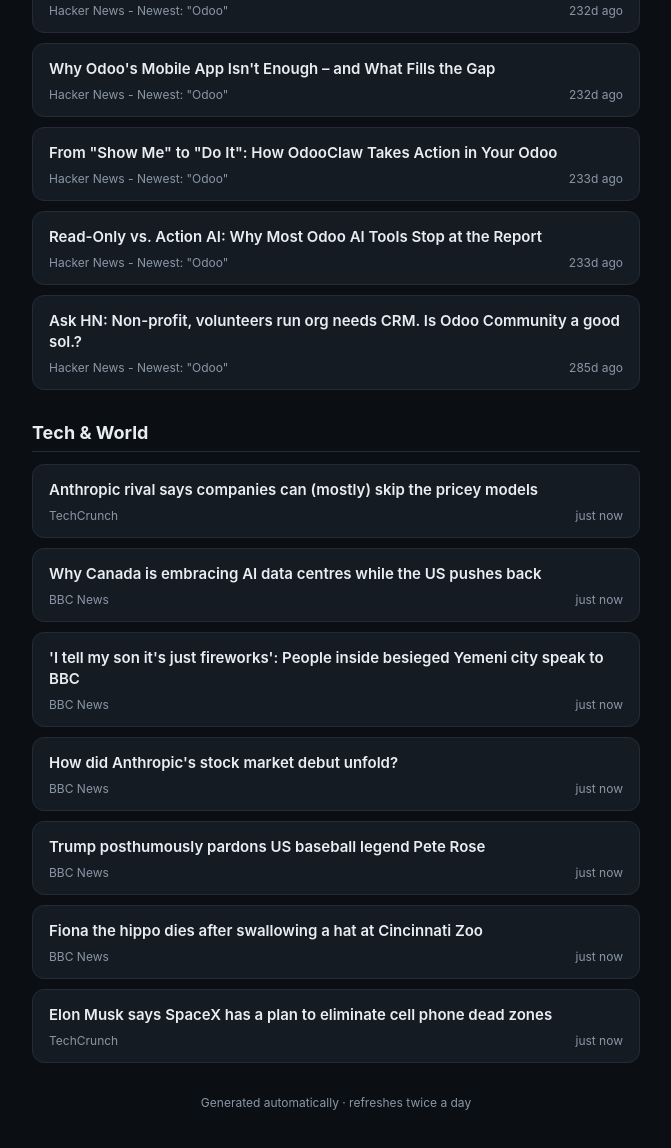
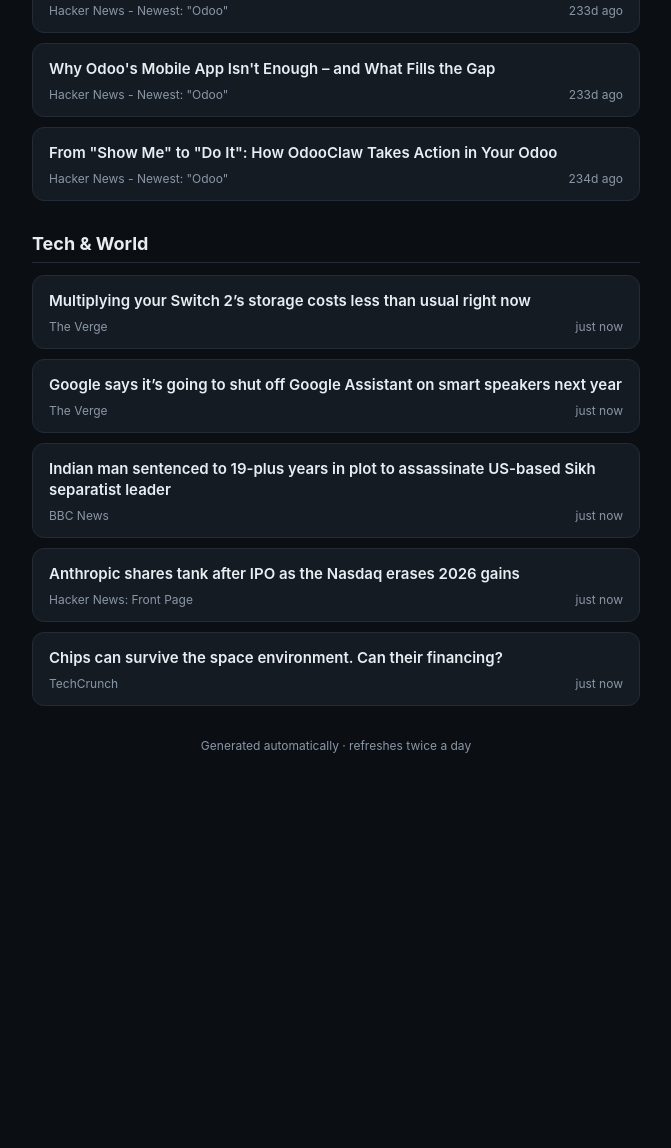
Before and after one commit to savyasachin/tech-digest_theodoobin, a plain HTML site: page docs/index.html in a window 1280 px wide. Shown: the part 398-1546 px from the top of the page, without its empty margins (304-975 px from the left). After the commit the page ends 1199 px from the top, so only its background shows below. Drawn offline with Linux system fonts and the light colour scheme.

Commit message:
Update daily digest page

```diff
--- a/docs/index.html
+++ b/docs/index.html
@@ -3,7 +3,7 @@
 <head>
 <meta charset="UTF-8">
 <meta name="viewport" content="width=device-width, initial-scale=1.0">
-<title>Full Digest - Friday, 20 November - 00:29</title>
+<title>Quick Check - Friday, 20 November - 18:25</title>
 <style>
   :root {
     color-scheme: light dark;
@@ -101,9 +101,9 @@
 </head>
 <body>
   <header>
-    <div class="eyebrow">Full Digest</div>
+    <div class="eyebrow">Quick Check</div>
     <h1>Daily Digest</h1>
-    <div class="timestamp">Friday, 20 November - 00:29 (Asia/Qatar)</div>
+    <div class="timestamp">Friday, 20 November - 18:25 (Asia/Qatar)</div>
   </header>
 
 
@@ -124,7 +124,7 @@
         <div class="card-title">Easily migrate your old custom Odoo module to a new version</div>
         <div class="card-meta">
           <span class="card-source">Hacker News - Newest: &quot;Odoo&quot;</span>
-          <span class="card-age">134d ago</span>
+          <span class="card-age">135d ago</span>
         </div>
       </a>
 
@@ -133,7 +133,7 @@
         <div class="card-title">Manage Your Odoo Operation from Your Phone in 2026</div>
         <div class="card-meta">
           <span class="card-source">Hacker News - Newest: &quot;Odoo&quot;</span>
-          <span class="card-age">232d ago</span>
+          <span class="card-age">233d ago</span>
         </div>
       </a>
 
@@ -142,7 +142,7 @@
         <div class="card-title">Why Odoo&#x27;s Mobile App Isn&#x27;t Enough – and What Fills the Gap</div>
         <div class="card-meta">
           <span class="card-source">Hacker News - Newest: &quot;Odoo&quot;</span>
-          <span class="card-age">232d ago</span>
+          <span class="card-age">233d ago</span>
         </div>
       </a>
 
@@ -151,25 +151,7 @@
         <div class="card-title">From &quot;Show Me&quot; to &quot;Do It&quot;: How OdooClaw Takes Action in Your Odoo</div>
         <div class="card-meta">
           <span class="card-source">Hacker News - Newest: &quot;Odoo&quot;</span>
-          <span class="card-age">233d ago</span>
-        </div>
-      </a>
-
-
-      <a class="card" href="https://www.odooclaw.ai/blog/read-only-vs-action-ai-why-most-odoo-ai-tools-stop-at-the-report" target="_blank" rel="noopener">
-        <div class="card-title">Read-Only vs. Action AI: Why Most Odoo AI Tools Stop at the Report</div>
-        <div class="card-meta">
-          <span class="card-source">Hacker News - Newest: &quot;Odoo&quot;</span>
-          <span class="card-age">233d ago</span>
-        </div>
-      </a>
-
-
-      <a class="card" href="https://news.ycombinator.com/item?id=46920322" target="_blank" rel="noopener">
-        <div class="card-title">Ask HN: Non-profit, volunteers run org needs CRM. Is Odoo Community a good sol.?</div>
-        <div class="card-meta">
-          <span class="card-source">Hacker News - Newest: &quot;Odoo&quot;</span>
-          <span class="card-age">285d ago</span>
+          <span class="card-age">234d ago</span>
         </div>
       </a>
 
@@ -180,17 +162,26 @@
       <h2>Tech &amp; World</h2>
       <div class="cards">
 
-      <a class="card" href="https://techcrunch.com/2026/11/19/anthropic-rival-says-companies-can-mostly-skip-the-pricey-models/" target="_blank" rel="noopener">
-        <div class="card-title">Anthropic rival says companies can (mostly) skip the pricey models</div>
+      <a class="card" href="https://www.theverge.com/gadgets/1037749/microsd-express-card-nintendo-switch-2-black-friday-2026-deal-sale" target="_blank" rel="noopener">
+        <div class="card-title">Multiplying your Switch 2’s storage costs less than usual right now</div>
         <div class="card-meta">
-          <span class="card-source">TechCrunch</span>
+          <span class="card-source">The Verge</span>
           <span class="card-age">just now</span>
         </div>
       </a>
 
 
-      <a class="card" href="https://www.bbc.co.uk/news/articles/cmx2q223z1jlo?at_medium=RSS&amp;at_campaign=rss" target="_blank" rel="noopener">
-        <div class="card-title">Why Canada is embracing AI data centres while the US pushes back</div>
+      <a class="card" href="https://www.theverge.com/tech/1038834/google-assistant-smart-speakers-nest-app-killed-shut-down" target="_blank" rel="noopener">
+        <div class="card-title">Google says it’s going to shut off Google Assistant on smart speakers next year</div>
+        <div class="card-meta">
+          <span class="card-source">The Verge</span>
+          <span class="card-age">just now</span>
+        </div>
+      </a>
+
+
+      <a class="card" href="https://www.bbc.co.uk/news/articles/cq702ez8d4lwo?at_medium=RSS&amp;at_campaign=rss" target="_blank" rel="noopener">
+        <div class="card-title">Indian man sentenced to 19-plus years in plot to assassinate US-based Sikh separatist leader</div>
         <div class="card-meta">
           <span class="card-source">BBC News</span>
           <span class="card-age">just now</span>
@@ -198,44 +189,17 @@
       </a>
 
 
-      <a class="card" href="https://www.bbc.co.uk/news/articles/cx7v2d8q879eo?at_medium=RSS&amp;at_campaign=rss" target="_blank" rel="noopener">
-        <div class="card-title">&#x27;I tell my son it&#x27;s just fireworks&#x27;: People inside besieged Yemeni city speak to BBC</div>
+      <a class="card" href="https://www.nbcnews.com/business/markets/anthropic-shares-markets-selloff-nasdaq-rcna610394" target="_blank" rel="noopener">
+        <div class="card-title">Anthropic shares tank after IPO as the Nasdaq erases 2026 gains</div>
         <div class="card-meta">
-          <span class="card-source">BBC News</span>
+          <span class="card-source">Hacker News: Front Page</span>
           <span class="card-age">just now</span>
         </div>
       </a>
 
 
-      <a class="card" href="https://www.bbc.co.uk/news/videos/cwg7l01vg081o?at_medium=RSS&amp;at_campaign=rss" target="_blank" rel="noopener">
-        <div class="card-title">How did Anthropic&#x27;s stock market debut unfold?</div>
-        <div class="card-meta">
-          <span class="card-source">BBC News</span>
-          <span class="card-age">just now</span>
-        </div>
-      </a>
-
-
-      <a class="card" href="https://www.bbc.co.uk/news/articles/cx1l0pm7l9jmo?at_medium=RSS&amp;at_campaign=rss" target="_blank" rel="noopener">
-        <div class="card-title">Trump posthumously pardons US baseball legend Pete Rose</div>
-        <div class="card-meta">
-          <span class="card-source">BBC News</span>
-          <span class="card-age">just now</span>
-        </div>
-      </a>
-
-
-      <a class="card" href="https://www.bbc.co.uk/news/articles/cwz0k3172xzko?at_medium=RSS&amp;at_campaign=rss" target="_blank" rel="noopener">
-        <div class="card-title">Fiona the hippo dies after swallowing a hat at Cincinnati Zoo</div>
-        <div class="card-meta">
-          <span class="card-source">BBC News</span>
-          <span class="card-age">just now</span>
-        </div>
-      </a>
-
-
-      <a class="card" href="https://techcrunch.com/2026/11/19/elon-musk-says-spacex-has-a-plan-to-eliminate-cell-phone-dead-zones/" target="_blank" rel="noopener">
-        <div class="card-title">Elon Musk says SpaceX has a plan to eliminate cell phone dead zones</div>
+      <a class="card" href="https://techcrunch.com/2026/11/20/chips-can-survive-the-space-environment-can-their-financing/" target="_blank" rel="noopener">
+        <div class="card-title">Chips can survive the space environment. Can their financing?</div>
         <div class="card-meta">
           <span class="card-source">TechCrunch</span>
           <span class="card-age">just now</span>
```
